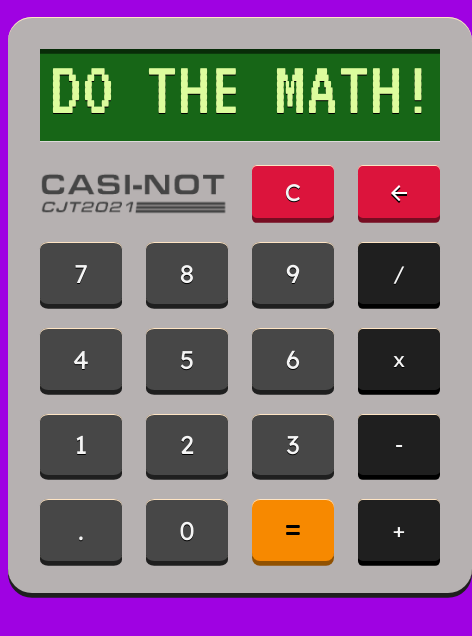
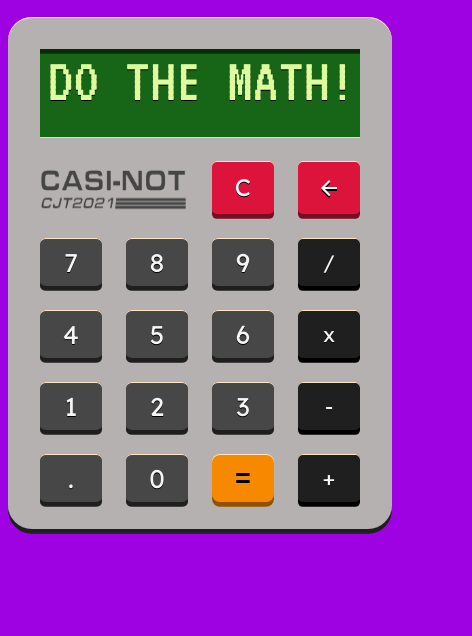
Before and after one commit to craigjtwigg/calculator, a plain HTML site: page index.html in a window 390 px wide. Shown: the whole page, 472 px wide, since content can reach past the window. Drawn offline with Linux system fonts and the light colour scheme.

Commit message:
media query added

```diff
--- a/styles.css
+++ b/styles.css
@@ -279,3 +279,15 @@ a {
   box-shadow:inset 0 1px 0 #FFE5C4, inset 0 -0.1rem 0 #915100;
 
 }
+
+@media (orientation: portrait) {
+    .container {
+        width: 20rem;
+        height: 28rem;
+    }
+
+    .display {
+        font-size: 4rem;
+
+    }
+}
```
